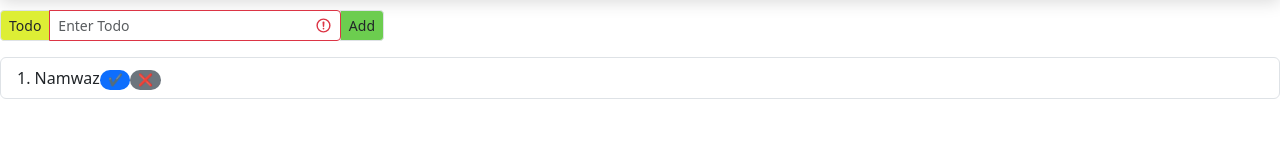
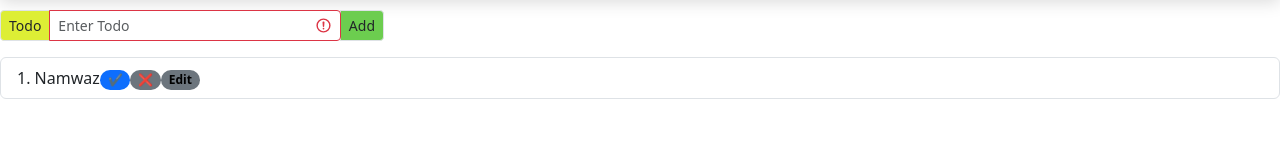
Before and after one commit to Munir-talha/TicTacToe, a React (Vite) app: page /todo in a window 1280 px wide. Shown: the part 174-334 px from the top of the page. Built offline with nearby package versions, Linux system fonts and the light colour scheme.

Commit message:
Edit Todo Functionality added

```diff
--- a/src/Features/TodoFeature.js
+++ b/src/Features/TodoFeature.js
@@ -26,6 +26,9 @@ const todoSlice = createSlice({
         deleteTodo : (state , action)=>{
             console.log(action.payload , " action")
            state.todoList =  state.todoList.filter((todo) => todo.id !== action.payload)
+        } ,
+        editTodo : (state , action) => {
+
         }
     }
 
--- a/src/components/Todo.jsx
+++ b/src/components/Todo.jsx
@@ -20,6 +20,7 @@ useEffect  (() => {
 , [allTodos])
 
 const adding = () => {
+
   if(todo === '') {
       return
   }
@@ -30,8 +31,10 @@ const adding = () => {
   dispatch(addTodo(newTodo))
   setTodo('')
 }
-const del = (id) => {
-    dispatch(deleteTodo(id))
+const edit = (todo) => {
+  setTodo(todo.title)
+  dispatch(deleteTodo(todo.id))
+
 }
 const markChecked = (id) => {
   dispatch(deleteTodo(id))
@@ -68,6 +71,9 @@ const markChecked = (id) => {
         </Badge>
         <Badge onClick={()=> dispatch(deleteTodo(todo.id))} bg="secondary" style={{cursor : 'grab'}} pill>
         ❌
+        </Badge>
+        <Badge  bg="secondary" onClick={()=> edit(todo)} style={{cursor : 'grab' , color: 'black'}} pill>
+        Edit
         </Badge></span>
         </ListGroup.Item>
       })}
```
Lines whose indentation alone changed are shown as unchanged.
